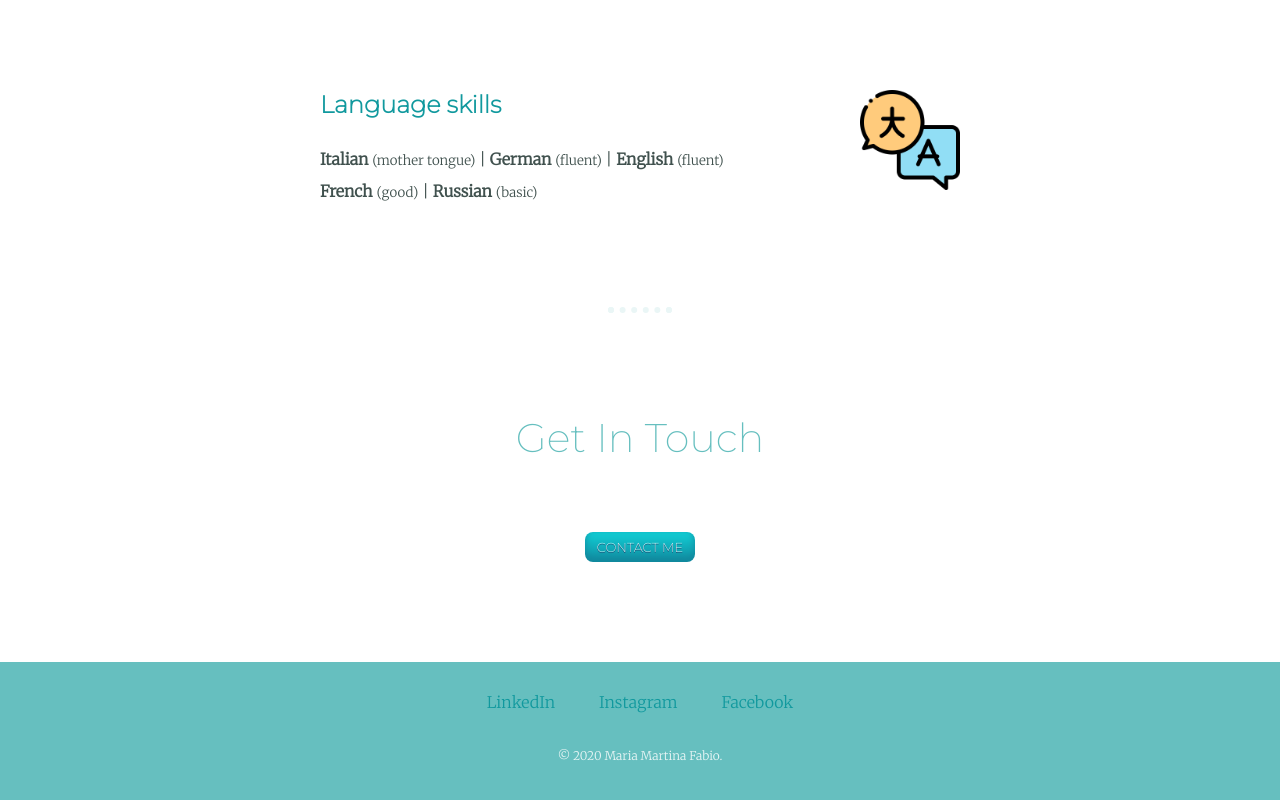
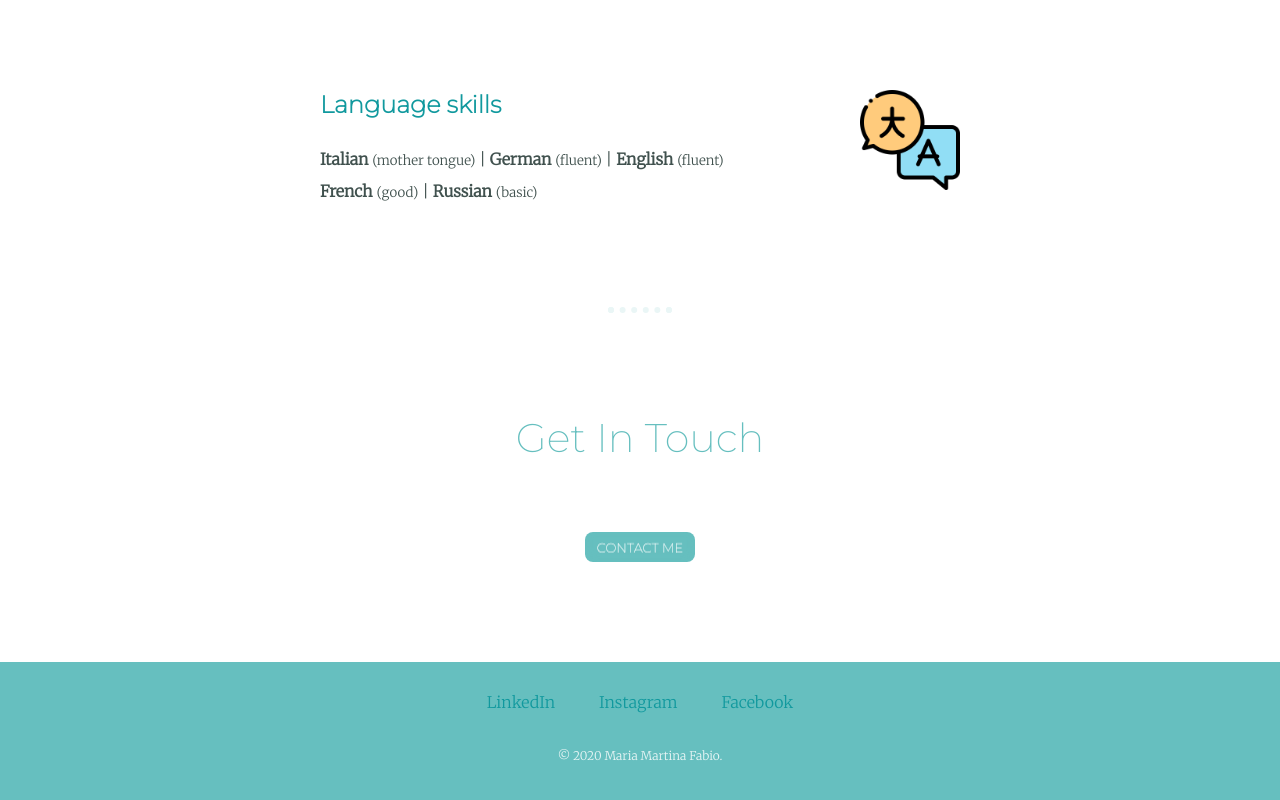
Before and after one commit to martinafabio/cv-eng, a plain HTML site: page index.html in a window 1280 px wide. Shown: the part 2270-3070 px from the top of the page. Drawn offline with Linux system fonts and the light colour scheme.

Commit message:
Update styles.css

```diff
--- a/styles.css
+++ b/styles.css
@@ -241,23 +241,23 @@ li:hover {
 }
 
 .btn {
-  box-shadow: inset 0 -3px 7px 0 #11899e;
-  background: linear-gradient(to bottom, #11cdd4 5%, #11899e 100%);
-  background-color: #11cdd4;
+  box-shadow: inset 0 -3px 7px 0 #66BFBF;
+  background: linear-gradient(to bottom, #66BFBF 5%, #66BFBF 100%);
+  background-color: #66BFBF;
   border-radius: 8px;
   display: inline-block;
   cursor: pointer;
-  color: #ffffff;
+  color: #EAF6F6;
   font-family: 'Montserrat', sans-serif;
   font-size: 13px;
   padding: 7px 12px;
   text-decoration: none;
-  text-shadow: 0 1px 0 #263666;
+  text-shadow: 0 1px 0 ;
 }
 
 .btn:hover {
-  background: linear-gradient(to bottom, #11899e 5%, #11cdd4 100%);
-  background-color: #11899e;
+  background: linear-gradient(to bottom, #11999E 5%, #11999E 100%);
+  background-color: #11999E;
 }
 
 .btn:active {
```
